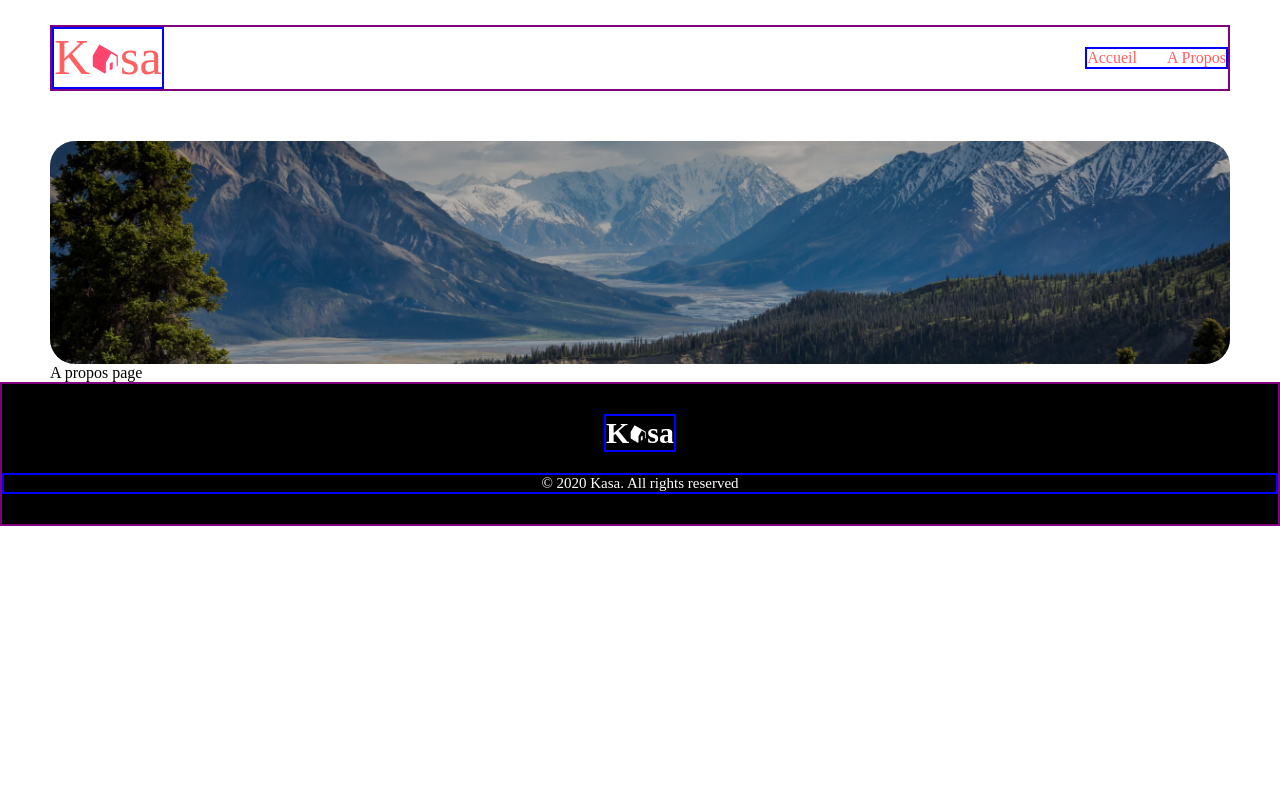
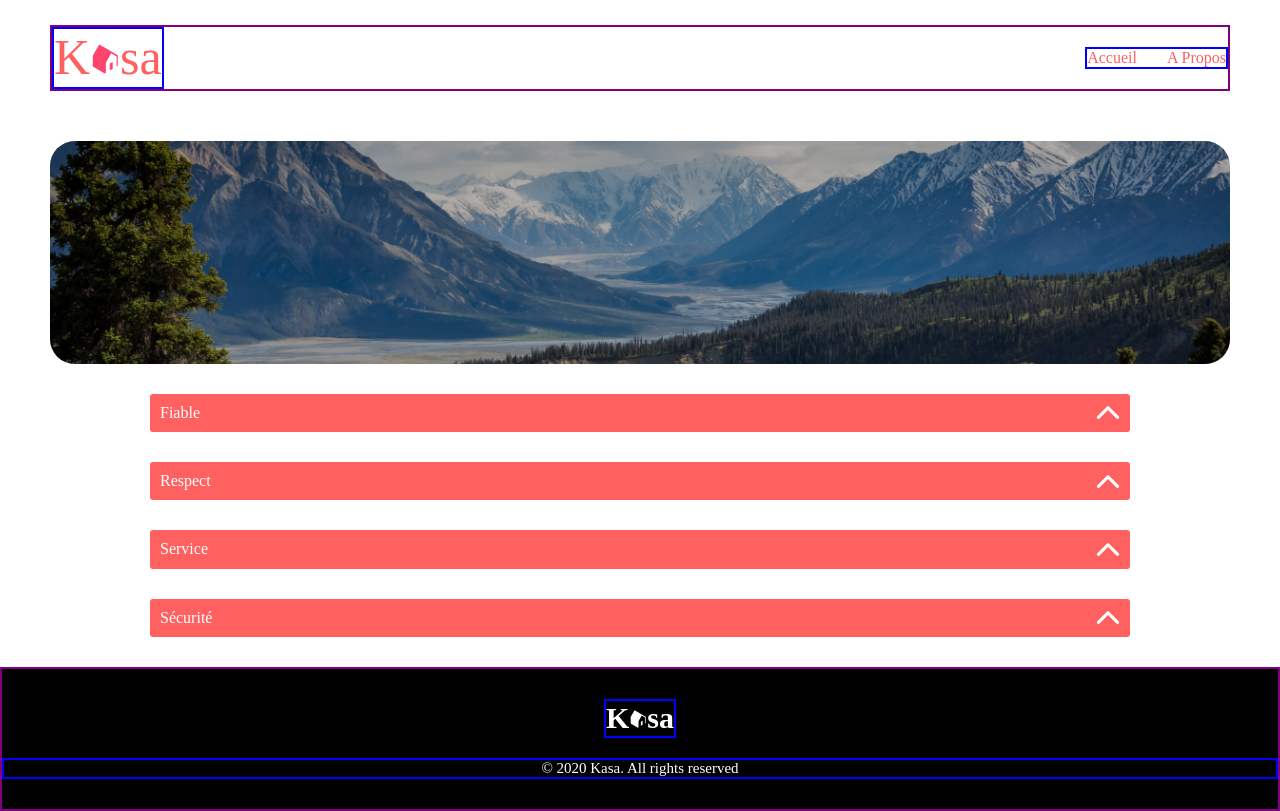
Before and after one commit to matthieuClio/Kasa, a React (Vite) app: page /a-propos in a window 1280 px wide. Built offline with nearby package versions, Linux system fonts and the light colour scheme; a web font is replaced by a local one.

Commit message:
Feat (about) : use Details componentin About page  and modify component Details.

```diff
--- a/src/assets/sass/component/component.scss
+++ b/src/assets/sass/component/component.scss
@@ -189,11 +189,7 @@
 }
 
 // Details component
-.details-container  {
-    border: 2px solid purple;
-    width: 45%;
-
-    &__contain {
+.contain {
     z-index: 3;
     display: flex;
     position: relative;
@@ -213,7 +209,7 @@
     }
 }
 
-    &__informations {
+.informations {
     padding: 0 10px 0 10px;
     transition: all 0.5s;
     transform: translateY(0%);
@@ -231,18 +227,21 @@
         line-height: 23px;
     }
 }
+
+.border-radius-max {
+    border-radius: 3px;
 }
 
 // Details : animation
-.details-container-information-animation {
-    height: 150px;
+.details-information-animation {
+    height: auto;
     padding: 20px 10px 20px 10px;
 }
 
-.details-container-icon-animation {
+.details-icon-animation {
     transform: rotate(180deg);
 }
 
-.detail-container-contain-animation {
+.detail-contain-animation {
     border-radius: 3px;
 }
--- a/src/assets/sass/pages/page.scss
+++ b/src/assets/sass/pages/page.scss
@@ -44,16 +44,30 @@
         }
     }
 
-    &__details-container {
+    &__main-details-container {
         border: 2px solid purple;
         display: flex;
         flex-wrap: wrap;
         justify-content: space-between;
         margin-bottom: 40px;
+
+        &__details-container {
+            border: 2px solid blue;
+            width: 45%;
+        }
     }
 }
 
 // About page
 .about {
     margin: 0 50px 0 50px;
+
+    &__main-details-container {
+        margin: auto;
+        margin: 30px 100px 0 100px;
+
+        &__details-container {
+            margin-bottom: 30px;
+        }
+    }
 }
--- a/src/component/Details.jsx
+++ b/src/component/Details.jsx
@@ -1,7 +1,7 @@
 import { useState } from 'react'
 import PropTypes from 'prop-types'
 
-export default function Details ({ detailsTitle, textDescription, equipments }) {
+export default function Details ({ borderRadiusMax, detailsTitle, textDescription, equipments }) {
     const [isActive, setIsActive] = useState(false)
 
     function animation () {
@@ -10,39 +10,40 @@ export default function Details ({ detailsTitle, textDescription, equipments })
 
     return (
         <>
-            <div className="details-container">
+            {/* <div className="details-container"> */}
                 {/* Title */}
-                <div className={isActive?'details-container__contain detail-container-contain-animation':'details-container__contain'}>
+                <div className={isActive?'contain detail-contain-animation':'contain ' + borderRadiusMax}>
                     {detailsTitle}
                     <img
                         src="/image/arrow-up.svg"
                         onClick={animation}
-                        className={isActive?'details-container__contain__icon details-container-icon-animation':'details-container__contain__icon'}
+                        className={isActive?'contain__icon details-icon-animation':'contain__icon'}
                     />
                 </div>
 
                 {/* Container */}
-                <div className={isActive?'details-container__informations details-container-information-animation': 'details-container__informations'}>
+                <div className={isActive?'informations details-information-animation': 'informations'}>
                     {
                         // Show textDescription if have it
                         textDescription?
-                        (<div className="details-container__informations__description">
+                        (<div className="informations__description">
                             {textDescription}
                         </div>):
                         // Else show equipement
                         (equipments.map((element, index) => (
-                            <div key={`${element}-${index}`} className="details-container__informations__equipements">
+                            <div key={`${element}-${index}`} className="informations__equipements">
                                 {element}
                             </div>
                         )))
                     }
                 </div>
-            </div>
+            {/* </div> */}
         </>
     )
 }
 
 Details.propTypes = {
+    borderRadiusMax: PropTypes.string,
     detailsTitle: PropTypes.string,
     textDescription: PropTypes.string,
     equipments: PropTypes.array
--- a/src/page/About.jsx
+++ b/src/page/About.jsx
@@ -1,13 +1,60 @@
 // Component
 import Background from '../component/Background'
+import Details from '../component/Details'
 
 export default function About () {
+    // For Details component
+    const classBorderRadius = 'border-radius-max'
     const urlPicture = '/image/about_background.jpg'
+    const relableTitle = 'Fiable'
+    const respectTitle = 'Respect'
+    const serviceTitle = 'Service'
+    const securityTitle = 'Sécurité'
+
+    const relableText =
+    `Les annonces postées sur Kasa garantissent une fiabilité totale.
+    Les photos sont conformes aux logements, et toutes les informations
+    sont régulièrement vérifiées par nos équipes.`
+
+    const respectText =
+    `La bienveillance fait partie des valeurs fondatrices de Kasa.
+    Tout comportement discriminatoire ou de perturbation du voisinage
+    entraînera une exclusion de notre plateforme.`
+
+    const serviceText =
+    `La bienveillance fait partie des valeurs fondatrices de Kasa.
+    Tout comportement discriminatoire ou de perturbation du voisinage
+    entraînera une exclusion de notre plateforme.`
+
+    const securityText =
+    `La sécurité est la priorité de Kasa. Aussi bien pour nos hôtes
+    que pour les voyageurs, chaque logement correspond aux critères
+    de sécurité établis par nos services. En laissant une note aussi
+    bien à l'hôte qu'au locataire, cela permet à nos équipes de vérifier
+    que les standarts sont bien respectés. Nous organisons également des
+    ateliers sur la sécurité domestique pour nos hôtes.`
+
     return (
         <>
             <main className="about">
                 <Background imagePath={urlPicture}/>
-                <div>A propos page</div>
+                <div className="about__main-details-container">
+                    <div className="about__main-details-container__details-container">
+                        <Details borderRadiusMax={classBorderRadius} detailsTitle={relableTitle} textDescription={relableText} />
+                    </div>
+
+                    <div className="about__main-details-container__details-container">
+                        <Details borderRadiusMax={classBorderRadius} detailsTitle={respectTitle} textDescription={respectText} />
+                    </div>
+
+                    <div className="about__main-details-container__details-container">
+                        <Details borderRadiusMax={classBorderRadius} detailsTitle={serviceTitle} textDescription={serviceText} />
+                    </div>
+
+                    <div className="about__main-details-container__details-container">
+                        <Details borderRadiusMax={classBorderRadius} detailsTitle={securityTitle} textDescription={securityText} />
+                    </div>
+                </div>
             </main>
         </>
     )
--- a/src/page/Accomodation.jsx
+++ b/src/page/Accomodation.jsx
@@ -55,9 +55,14 @@ export default function Accomodation () {
             </div>
 
             {/* Acoomodation details */}
-            <div className="accomodation__details-container">
-                <Details detailsTitle={'Description'} textDescription={specificData.description} />
-                <Details detailsTitle={'Équipement'} equipments={specificData.equipments} />
+            <div className="accomodation__main-details-container">
+                <div className="accomodation__main-details-container__details-container">
+                    <Details detailsTitle={'Description'} textDescription={specificData.description} />
+                </div>
+
+                <div className="accomodation__main-details-container__details-container">
+                    <Details detailsTitle={'Équipement'} equipments={specificData.equipments} />
+                </div>
             </div>
         </main>
     )
```
Lines whose indentation alone changed are shown as unchanged.
